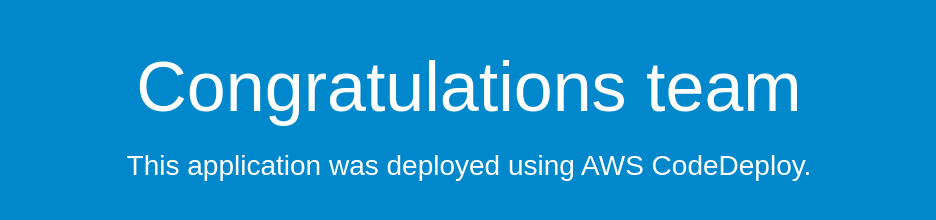
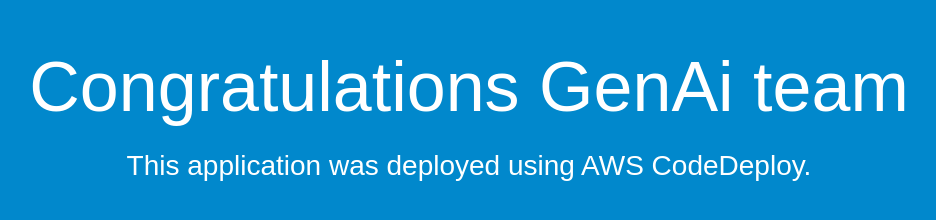
Before and after one commit to rajan-07r/Capstone-cicd, a plain HTML site: page index.html in a window 1280 px wide. Shown: the whole page, without its empty margins (171-1107 px from the left). Drawn offline with Linux system fonts and the light colour scheme.

Commit message:
Update index.html

```diff
--- a/index.html
+++ b/index.html
@@ -26,7 +26,7 @@
 </head>
 <body>
   <div align="center">
-    <h1>Congratulations team</h1>
+    <h1>Congratulations GenAi team</h1>
     <h2>This application was deployed using AWS CodeDeploy.</h2>
   </div>
 </body>
```
